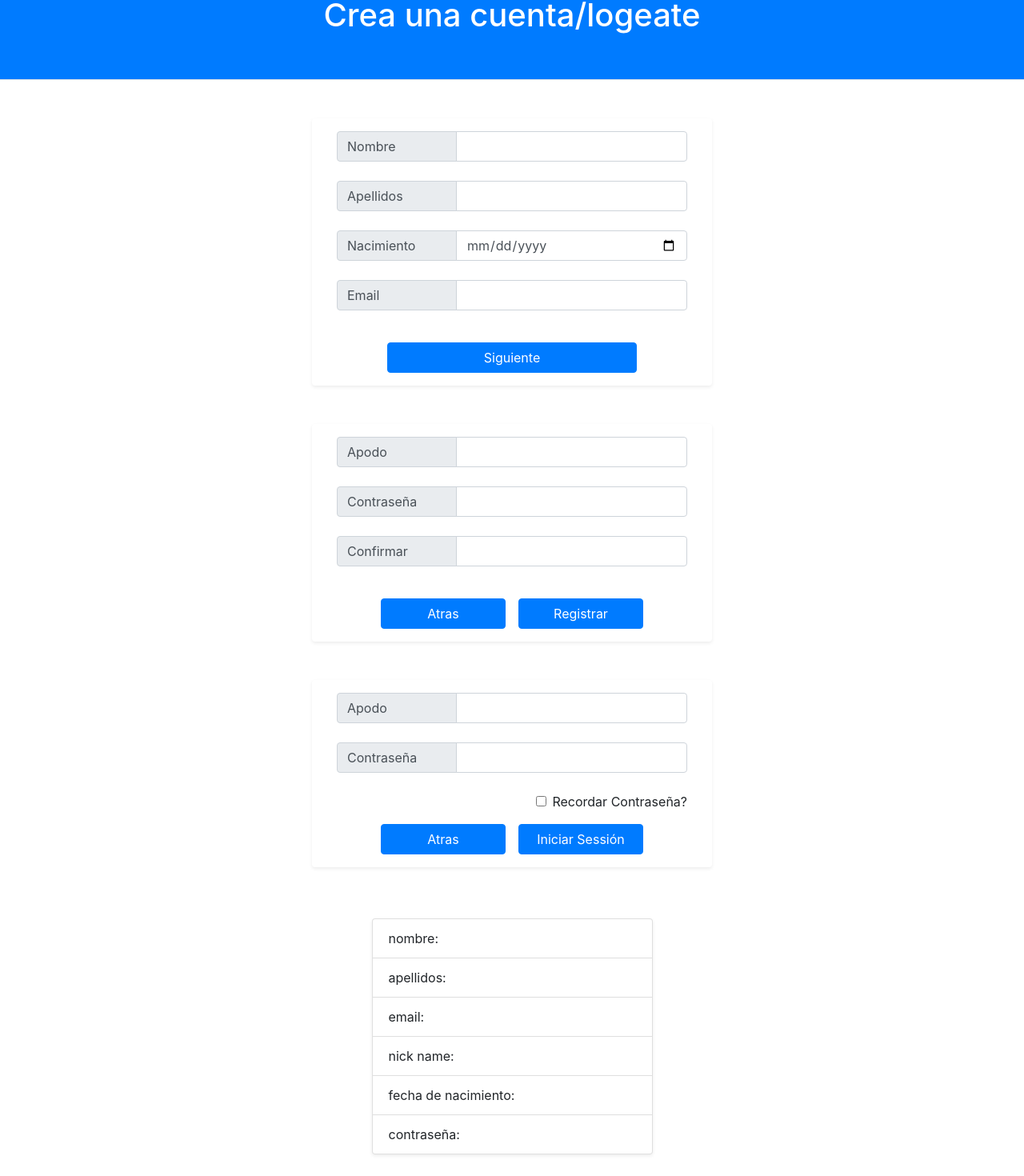
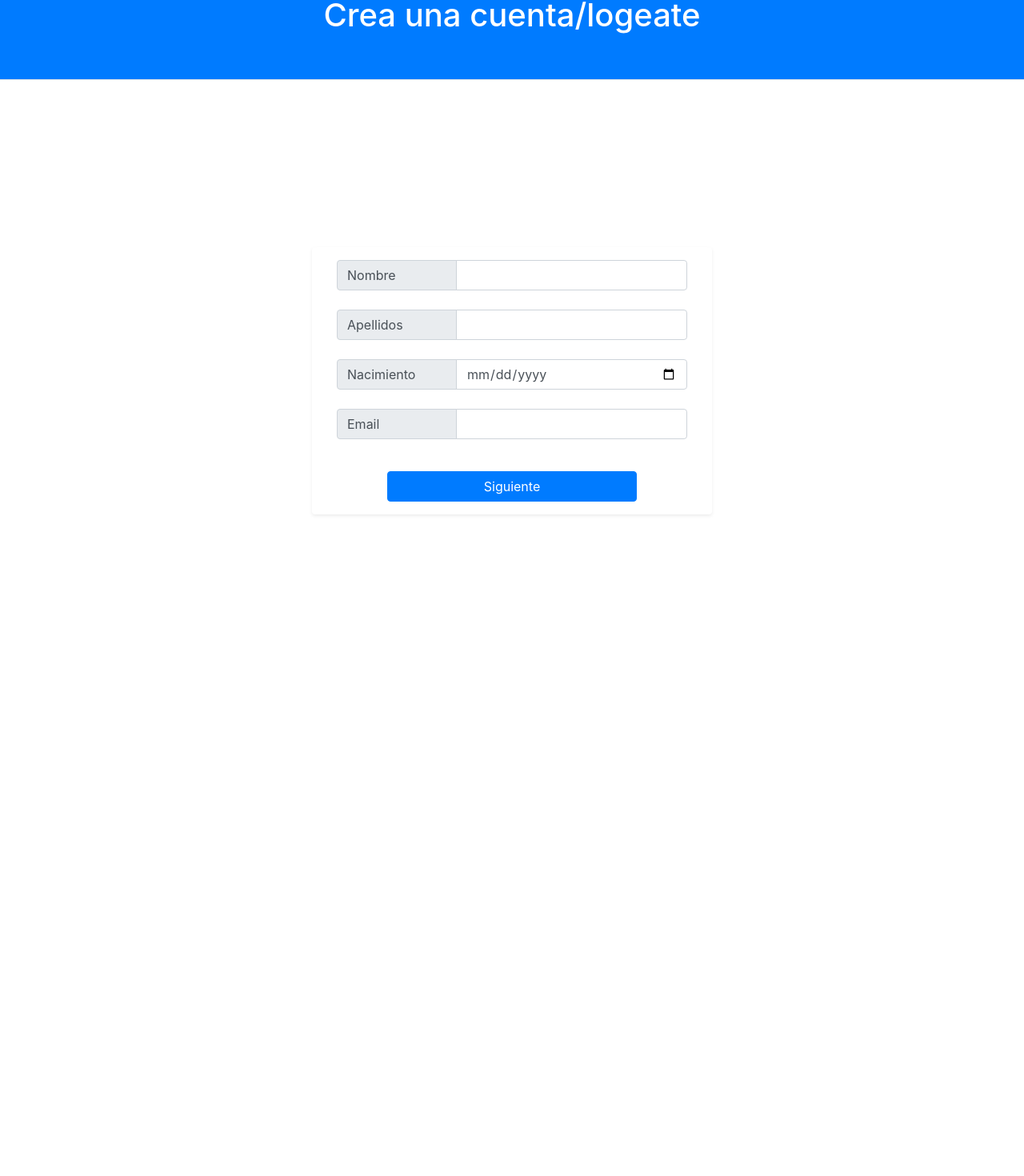
Before and after one commit to josemariaz1995/c2-ejercicio-3, a React (Create React App) app: page / in a window 1280 px wide. Shown: the part 53-1523 px from the top of the page at 80% size. After the commit the page ends 953 px from the top, so only its background shows below. Built offline with nearby package versions, Linux system fonts and the light colour scheme.

Commit message:
creacion del registro con cambio de etapa y falta el loggin

```diff
--- a/src/App.js
+++ b/src/App.js
@@ -3,18 +3,34 @@ import { InfoRegistro } from "./components/InfoRegistro";
 import { InfoLogin } from "./components/InfoLogin";
 import { Login } from "./components/Login";
 import { DisplayInfoUser } from "./components/DisplayInfoUser";
+import { useState } from "react";
 
 function App() {
+  const [informacion, setInformacion] = useState(InfoUser);
+  const [etapa, setEtapa] = useState(0);
+  console.log(informacion);
   return (
     <>
       <header className="d-flex align-items-center justify-content-center p-5 bg-primary text-white border-bottom">
         <h1>Crea una cuenta/logeate</h1>
       </header>
-      <main className="p-5 vw-100">
-        <InfoRegistro />
-        <InfoLogin />
-        <Login />
-        <DisplayInfoUser />
+      <main className="p-5 vw-100 d-flex justify-content-center align-items-center vh-100">
+        <InfoRegistro
+          etapa={etapa}
+          setEtapa={setEtapa}
+          setInformacion={setInformacion}
+        />
+        <InfoLogin
+          etapa={etapa}
+          setEtapa={setEtapa}
+          setInformacion={setInformacion}
+        />
+        <Login etapa={etapa} setEtapa={setEtapa} informacion={informacion} />
+        <DisplayInfoUser
+          etapa={etapa}
+          setEtapa={setEtapa}
+          informacion={informacion}
+        />
       </main>
     </>
   );
--- a/src/components/DisplayInfoUser.jsx
+++ b/src/components/DisplayInfoUser.jsx
@@ -1,14 +1,21 @@
-export const DisplayInfoUser = () => {
+export const DisplayInfoUser = (props) => {
+  const {
+    informacion: { nombre, apellidos, email, apodo, fecha, contrasenya },
+    etapa,
+  } = props;
+  if (etapa === 3) {
     return (
       <section className="container formulario-seccion  p-3 mb-5 bg-white rounded d-flex justify-content-center">
         <ul className="list-group w-75 shadow-sm ">
-        <li className="list-group-item">nombre:</li>
-        <li className="list-group-item">apellidos:</li>
-        <li className="list-group-item">email:</li>
-        <li className="list-group-item">nick name:</li>
-        <li className="list-group-item">fecha de nacimiento:</li>
-        <li className="list-group-item">contraseña:</li>
+          <li className="list-group-item">nombre: {nombre}</li>
+          <li className="list-group-item">apellidos: {apellidos}</li>
+          <li className="list-group-item">email: {email}</li>
+          <li className="list-group-item">apodo: {apodo}</li>
+          <li className="list-group-item">fecha de nacimiento: {fecha}</li>
+          <li className="list-group-item">contraseña: {contrasenya}</li>
         </ul>
       </section>
     );
+  }
+  return "";
 };
--- a/src/components/InfoLogin.jsx
+++ b/src/components/InfoLogin.jsx
@@ -1,14 +1,48 @@
-export const InfoLogin = () => {
+import { checkPropTypes } from "prop-types";
+import { useState } from "react";
+
+export const InfoLogin = (props) => {
+  const { etapa, setEtapa, setInformacion } = props;
+  const [contrasenya, setContrasenya] = useState("");
+  const [repertiContrasenya, setRepetirContrasenya] = useState("");
+  const [apodo, setApodo] = useState("");
+  const comprobarDatos = (password, nick) => {
+    setInformacion((info) => {
+      return info.map((dato) => {
+        return {
+          ...dato,
+          apodo: nick,
+          contrasenya: password,
+        };
+      });
+    });
+    setEtapa(etapa + 1);
+  };
+
+  if (etapa === 1) {
     return (
       <section className="container formulario-seccion shadow-sm  mb-5 bg-white rounded ">
-      <form className="row p-3 justify-content-center">
+        <form
+          className="row p-3 justify-content-center"
+          onSubmit={(e) => {
+            e.preventDefault();
+            if (contrasenya === repertiContrasenya) {
+              return comprobarDatos(contrasenya, apodo);
+            }
+          }}
+        >
           <div className="input-group col-sm-12 mb-4">
             <div className="input-group-prepend ">
               <label className="input-group-text" htmlFor="apodo">
                 Apodo
               </label>
             </div>
-          <input className="form-control" type="text" id="apodo" />
+            <input
+              className="form-control"
+              type="text"
+              id="apodo"
+              onChange={(e) => setApodo(e.target.value)}
+            />
           </div>
 
           <div className="input-group col-sm-12 mb-4">
@@ -21,6 +55,7 @@ export const InfoLogin = () => {
               className="form-control"
               type="password"
               id="passwordRegistro"
+              onChange={(e) => setContrasenya(e.target.value)}
             />
           </div>
           <div className="input-group col-sm-12 mb-4">
@@ -29,9 +64,21 @@ export const InfoLogin = () => {
                 Confirmar
               </label>
             </div>
-          <input className="form-control" type="password" id="confirm" />
+            <input
+              className="form-control"
+              type="password"
+              id="confirm"
+              onChange={(e) => setRepetirContrasenya(e.target.value)}
+            />
           </div>
-        <button type="submit" className="btn btn-primary mt-3 mr-3 col-sm-4">
+          <button
+            type="submit"
+            className="btn btn-primary mt-3 mr-3 col-sm-4"
+            onClick={(e) => {
+              e.preventDefault();
+              setEtapa(etapa - 1);
+            }}
+          >
             Atras
           </button>
           <button type="submit" className="btn btn-primary mt-3 col-sm-4">
@@ -40,4 +87,6 @@ export const InfoLogin = () => {
         </form>
       </section>
     );
+  }
+  return "";
 };
--- a/src/components/InfoRegistro.jsx
+++ b/src/components/InfoRegistro.jsx
@@ -1,14 +1,50 @@
-export const InfoRegistro = () => {
+import { PropTypes } from "prop-types";
+import { useState } from "react";
+export const InfoRegistro = (props) => {
+  const { setInformacion, etapa, setEtapa } = props;
+  const registrarDatos = (nombre, apellido, email, anyo) => {
+    setInformacion((informacion) => {
+      return informacion.map((dato) => {
+        return {
+          ...dato,
+          nombre: nombre,
+          apellidos: apellido,
+          email: email,
+          anyo: anyo,
+        };
+      });
+    });
+    setEtapa(etapa + 1);
+  };
+  const [nombre, setNombre] = useState("");
+  const [apellido, setApellido] = useState("");
+  const [email, setEmail] = useState("");
+  const [anyo, setAnyo] = useState(0);
+  if (etapa === 0) {
     return (
       <section className="container formulario-seccion shadow-sm  mb-5 bg-white rounded ">
-      <form className="row p-3 justify-content-center">
+        <form
+          className="row p-3 justify-content-center"
+          onSubmit={(e) => {
+            e.preventDefault();
+            registrarDatos(nombre, apellido, email, anyo);
+          }}
+        >
           <div className="input-group col-sm-12 mb-4">
             <div className="input-group-prepend ">
               <label className="input-group-text" htmlFor="nombre">
                 Nombre
               </label>
             </div>
-          <input className="form-control" type="text" id="nombre" />
+            <input
+              className="form-control"
+              type="text"
+              id="nombre"
+              onChange={(e) => {
+                setNombre(e.target.value);
+              }}
+              required
+            />
           </div>
 
           <div className="input-group col-sm-12 mb-4">
@@ -17,7 +53,13 @@ export const InfoRegistro = () => {
                 Apellidos
               </label>
             </div>
-          <input className="form-control" type="text" id="apellido" />
+            <input
+              className="form-control"
+              type="text"
+              id="apellido"
+              onChange={(e) => setApellido(e.target.value)}
+              required
+            />
           </div>
           <div className="input-group col-sm-12 mb-4">
             <div className="input-group-prepend ">
@@ -25,7 +67,13 @@ export const InfoRegistro = () => {
                 Nacimiento
               </label>
             </div>
-          <input className="form-control" type="date" id="fecha" />
+            <input
+              className="form-control"
+              type="date"
+              id="fecha"
+              onChange={(e) => setAnyo(e.target.value)}
+              required
+            />
           </div>
           <div className="input-group col-sm-12 mb-4">
             <div className="input-group-prepend ">
@@ -33,7 +81,15 @@ export const InfoRegistro = () => {
                 Email
               </label>
             </div>
-          <input className="form-control" type="email" id="email" />
+            <input
+              className="form-control"
+              type="email"
+              id="email"
+              onChange={(e) => {
+                setEmail(e.target.value);
+              }}
+              required
+            />
           </div>
           <button type="submit" className="btn btn-primary mt-3 col-sm-8">
             Siguiente
@@ -41,4 +97,10 @@ export const InfoRegistro = () => {
         </form>
       </section>
     );
+  }
+  return "";
 };
+
+InfoRegistro.propTypes = {
+  setInformacion: PropTypes.func,
+};
--- a/src/components/InfoUser.jsx
+++ b/src/components/InfoUser.jsx
@@ -4,6 +4,7 @@ export const InfoUser = [
     apellidos: "",
     email: "",
     apodo: "",
+    anyo: "",
     contrasenya: "",
   },
 ];
--- a/src/components/Login.jsx
+++ b/src/components/Login.jsx
@@ -1,14 +1,48 @@
-export const Login = () => {
+import { useState } from "react";
+import PropTypes from "prop-types";
+
+export const Login = (props) => {
+  const {
+    informacion: { apodo, contrasenya },
+    etapa,
+    setEtapa,
+  } = props;
+  const [apodoLogin, setApodo] = useState("");
+  const [passwordLogin, setPassword] = useState("");
+  const [recordar, setRecordar] = useState(false);
+  console.log(recordar, apodoLogin, passwordLogin);
+
+  const verificar = () => {
+    if (/* apodoLogin === apodo  */ /* && */ passwordLogin === contrasenya) {
+      setEtapa(etapa + 1);
+    } else {
+      console.log("datos incorrectos");
+    }
+    console.log(passwordLogin, contrasenya);
+  };
+
+  if (etapa === 2) {
     return (
       <section className="container formulario-seccion shadow-sm  mb-5 bg-white rounded ">
-      <form className="row p-3 justify-content-center">
+        <form
+          className="row p-3 justify-content-center"
+          onSubmit={(e) => {
+            e.preventDefault();
+            verificar();
+          }}
+        >
           <div className="input-group col-sm-12 mb-4">
             <div className="input-group-prepend ">
               <label className="input-group-text" htmlFor="apodoLog">
                 Apodo
               </label>
             </div>
-          <input className="form-control" type="text" id="apodoLog" />
+            <input
+              className="form-control"
+              type="text"
+              id="apodoLog"
+              onChange={(e) => setApodo(e.target.value)}
+            />
           </div>
           <div className="input-group col-sm-12 mb-4">
             <div className="input-group-prepend ">
@@ -16,15 +50,32 @@ export const Login = () => {
                 Contraseña
               </label>
             </div>
-          <input className="form-control" type="password" id="passwordLog" />
+            <input
+              className="form-control"
+              type="password"
+              id="passwordLog"
+              onChange={(e) => setPassword(e.target.value)}
+            />
           </div>
           <div className="form-check col-sm-12 text-right">
-          <input className="form-check-input" type="checkbox" id="recordar" />
+            <input
+              className="form-check-input"
+              type="checkbox"
+              id="recordar"
+              onChange={(e) => setRecordar(e.target.checked)}
+            />
             <label className="form-check-label recordar" htmlFor="recordar">
               Recordar Contraseña?
             </label>
           </div>
-        <button type="submit" className="btn btn-primary mt-3 mr-3 col-sm-4">
+          <button
+            type="submit"
+            className="btn btn-primary mt-3 mr-3 col-sm-4"
+            onClick={(e) => {
+              e.preventDefault();
+              setEtapa(etapa - 1);
+            }}
+          >
             Atras
           </button>
           <button type="submit" className="btn btn-primary mt-3 col-sm-4">
@@ -33,4 +84,10 @@ export const Login = () => {
         </form>
       </section>
     );
+  }
+  return "";
 };
+Login.protoTypes = {
+  contrasenya: PropTypes.string.isRequired,
+  apodo: PropTypes.string.isRequired,
+};
```
Also changed, not shown: 1 other file (tests, documents, lock files or other folders). Lines whose indentation alone changed are shown as unchanged.
